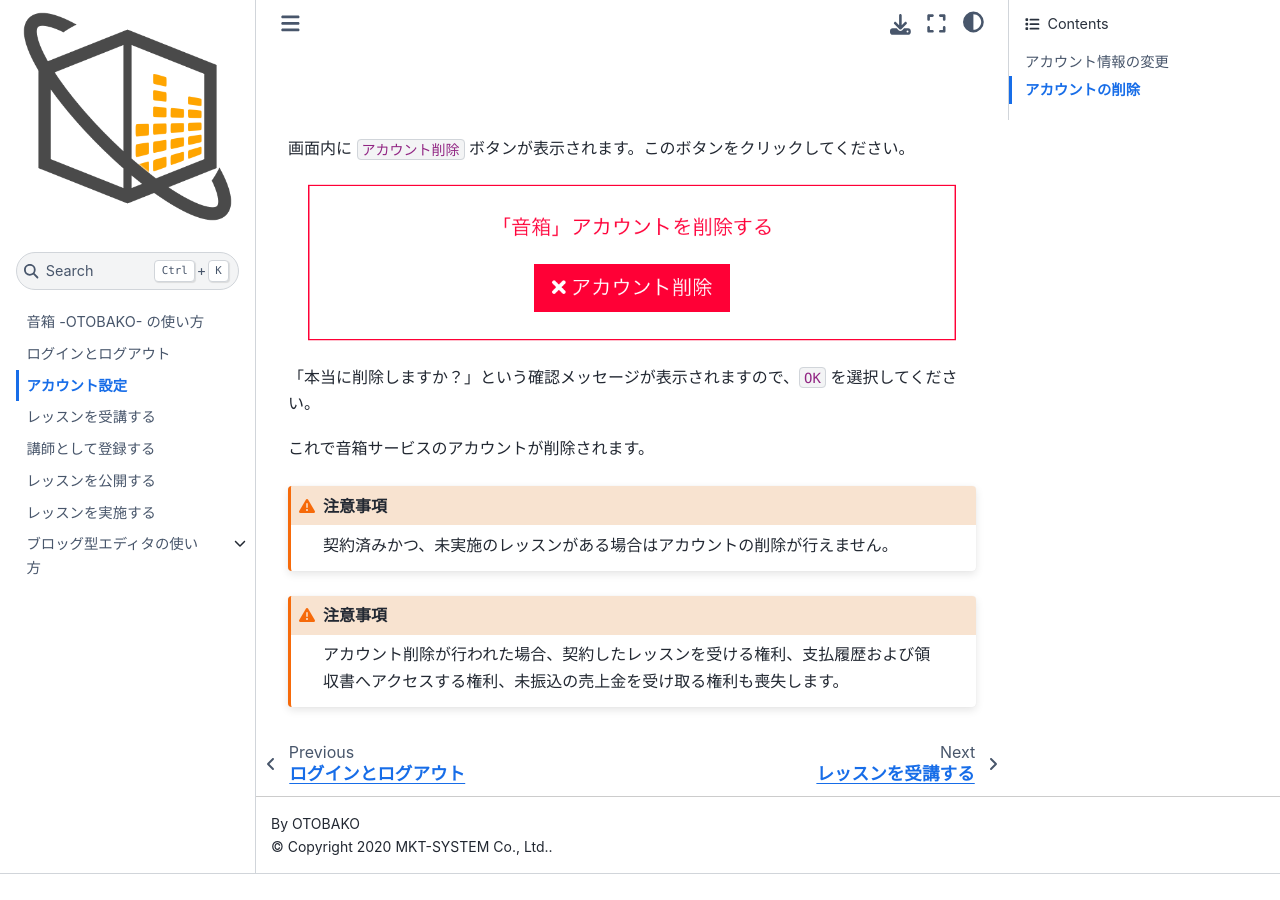
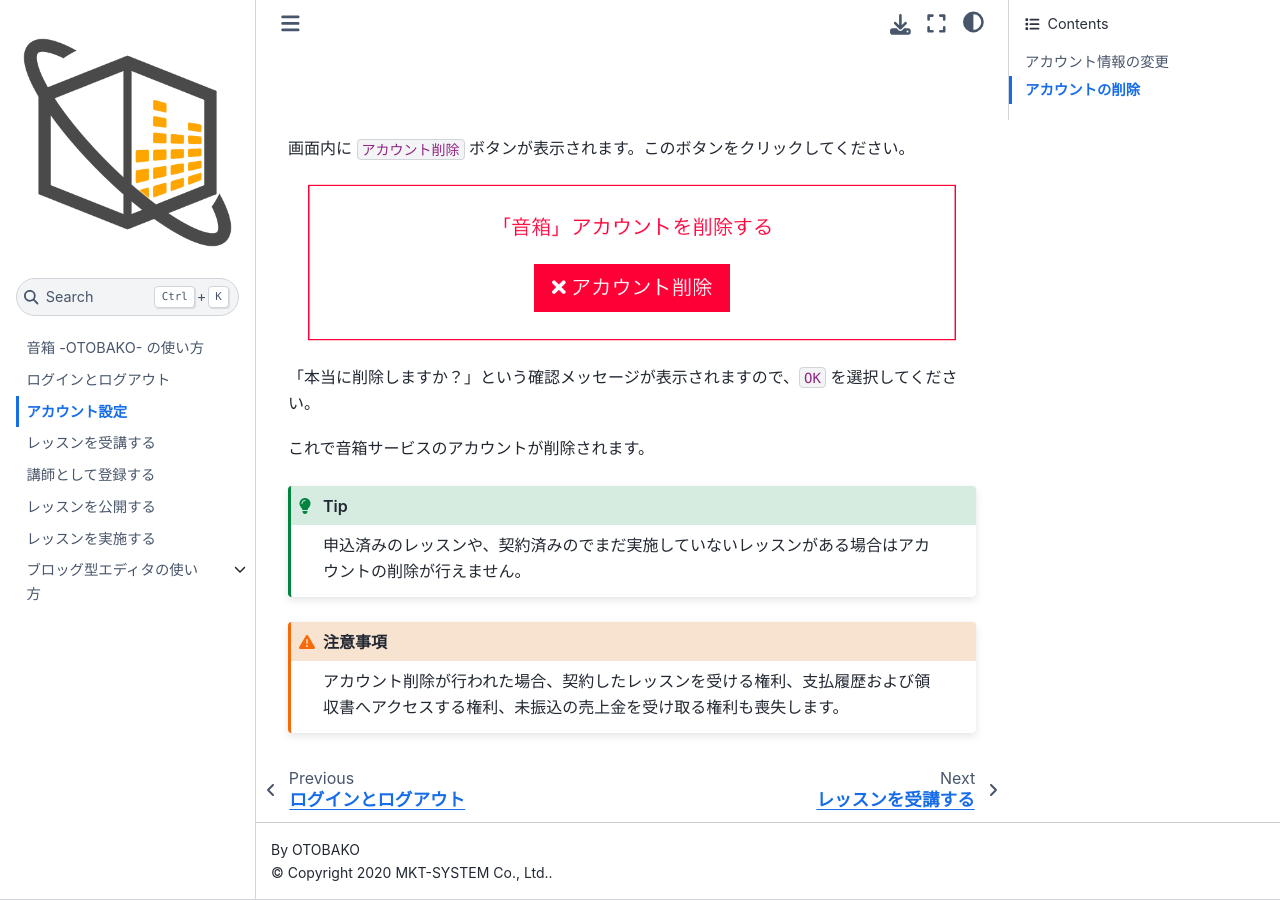
Before and after one commit to otobako/manual, a Jupyter Book: the page built from pages/account.md, in a window 1280 px wide and 900 px high, scrolled down 3827 px. Built offline with Jupyter Book 1.0.4 settings and Sphinx 7.4.7 and the Sphinx Book theme 1.1.4, drawn with Linux system fonts in a browser that asks for light colours; before the commit the page ends 4701 px from its top, so only the background shows below that.

Commit message:
削除できる条件について修正

````diff
--- a/pages/account.md
+++ b/pages/account.md
@@ -51,9 +51,8 @@
 
 これで音箱サービスのアカウントが削除されます。
 
-```{admonition} 注意事項
-:class: warning
-契約済みかつ、未実施のレッスンがある場合はアカウントの削除が行えません。
+```{tip}
+申込済みのレッスンや、契約済みのでまだ実施していないレッスンがある場合はアカウントの削除が行えません。
 ```
 
 ```{admonition} 注意事項
````
